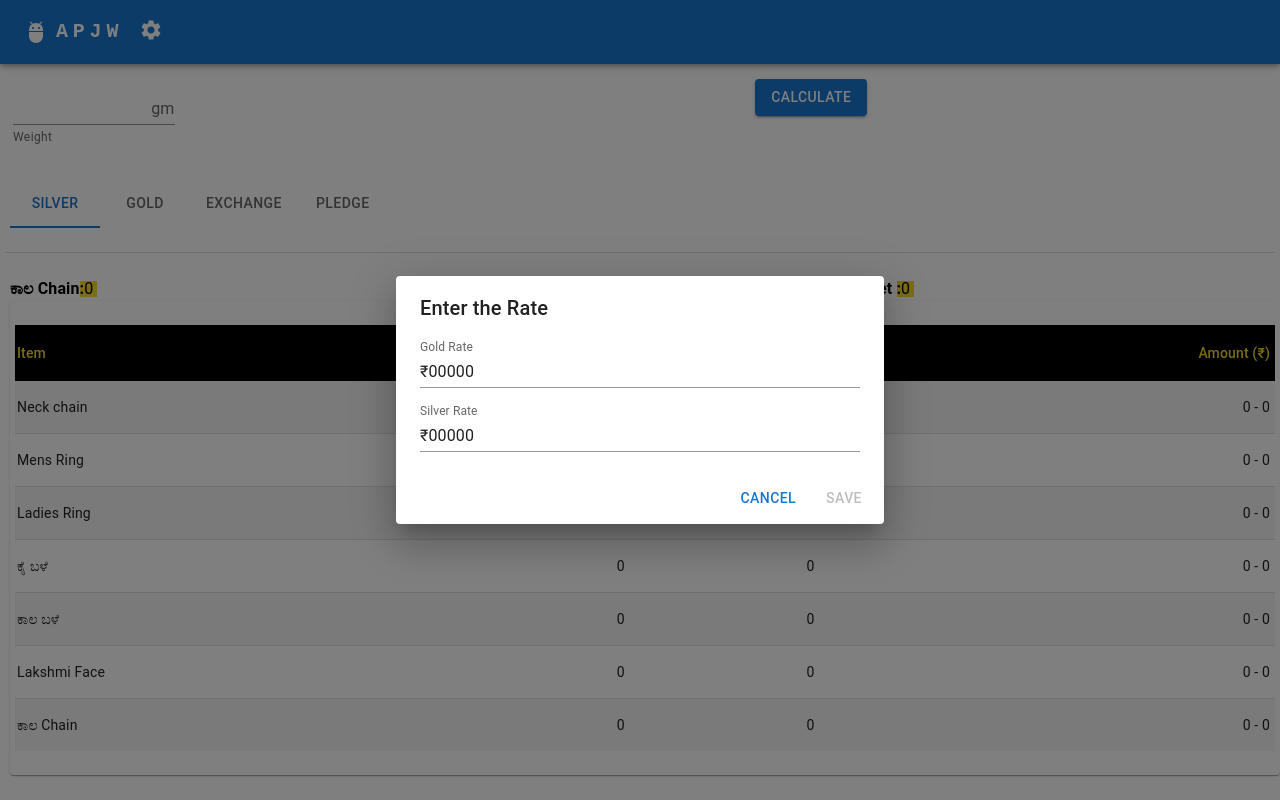
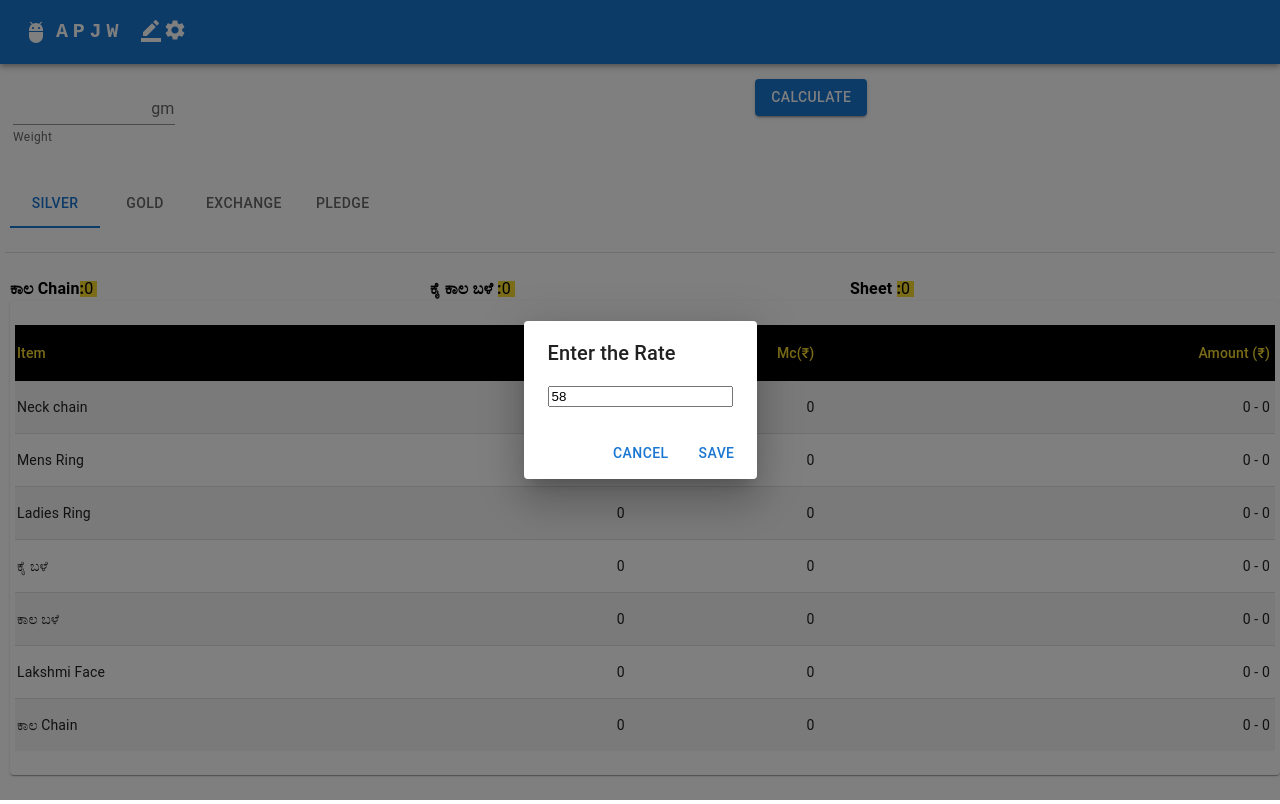
Before and after one commit to Supriya-157/pjw-math, a React (Create React App) app: page / in a window 1280 px wide. Both pictures are taken after a click on the element 151 px from the left and 32 px from the top of the page. Built offline with nearby package versions, Linux system fonts and the light colour scheme.

Commit message:
new popup

```diff
--- a/src/App.js
+++ b/src/App.js
@@ -1,5 +1,6 @@
 import React, {useEffect,useState} from 'react';
 import RatePopup from './ratePopup';
+import ConfigRatePopup from './configRatePopup';
 import AppBar from '@mui/material/AppBar';
 import Container from '@mui/material/Container';
 import Toolbar from '@mui/material/Toolbar';
@@ -18,6 +19,7 @@ import Typography from '@mui/material/Typography';
 import BasicTable from './AppTable';
 import AdbIcon from '@mui/icons-material/Adb';
 import SettingsIcon from '@mui/icons-material/Settings';
+import BorderColorIcon from '@mui/icons-material/BorderColor';
 import { pink } from '@mui/material/colors';
 import './App.css';
 
@@ -26,6 +28,7 @@ function App() {
   const [goldRate, setGoldRate] = React.useState(localStorage.getItem('goldRate') != null ? localStorage.getItem('goldRate') : '00000' );
   const [silverRate, setSilverRate] = React.useState(localStorage.getItem('silverRate') != null ? localStorage.getItem('silverRate') : '00000' );
   const [isPopupOpen, setIsPopupOpen] = React.useState(false);//React.useState(localStorage.getItem('goldRate') != null ? false : true);
+  const [isSilverPopupOpen, setIsSilverPopupOpen] = React.useState(false);
   const [state, setState] = useState({weight: undefined});
   const [value, setValue] = React.useState(0);
   const rows = JewelleryItems;
@@ -43,6 +46,11 @@ function App() {
     setGoldRate(localStorage.getItem('goldRate'));
     setSilverRate(localStorage.getItem('silverRate'));
     setIsPopupOpen(false);
+  };
+  const handleConfigRateChange = () => {
+    //setGoldRate(localStorage.getItem('goldRate'));
+    //setSilverRate(localStorage.getItem('silverRate'));
+    setIsSilverPopupOpen(false);
   };
 
 
@@ -70,6 +78,11 @@ function App() {
     console.log('handleOpenPopup called');
     setIsPopupOpen(true);
     console.log(isPopupOpen);
+  };
+  const handleSilverRate = () => {
+    console.log('handleSilverRate called');
+    setIsSilverPopupOpen(true);
+    console.log(isSilverPopupOpen);
   };
   const handleChange = (event, newValue) => {
     setValue(newValue);
@@ -150,7 +163,7 @@ const goldRateCard = ()=> {
     console.log(isPopupOpen);
     goldRateCard();
    // setIsPopupOpen(true);
-  },[isPopupOpen])
+  },[isPopupOpen,isSilverPopupOpen])
 
   return (
 
@@ -193,9 +206,12 @@ const goldRateCard = ()=> {
                   textDecoration: 'none',
                 }}
               >
-                            PAVAN JEWELLERY
+                            PAVAN
 
             </Typography>
+            <div style={{display:'inline-block', cursor:'pointer'}} onClick={handleSilverRate}>
+            <BorderColorIcon/>
+            </div>
             <div style={{display:'inline-block', cursor:'pointer'}} onClick={handleOpenPopup}>
               <SettingsIcon/>
             </div>
@@ -267,6 +283,7 @@ const goldRateCard = ()=> {
             </CustomTabPanel>
         </div>
         <RatePopup status={isPopupOpen} handleRateChange={handleRateChange}/>
+        <ConfigRatePopup status={isSilverPopupOpen} handleConfigRateChange={handleConfigRateChange}/>
     </div>
   );
 }
--- /dev/null
+++ b/src/configRatePopup.js
@@ -0,0 +1,166 @@
+import React,{useEffect} from 'react';
+import Button from '@mui/material/Button';
+import TextField from '@mui/material/TextField';
+import Dialog from '@mui/material/Dialog';
+import DialogActions from '@mui/material/DialogActions';
+import DialogContent from '@mui/material/DialogContent';
+import DialogTitle from '@mui/material/DialogTitle';
+import PropTypes from 'prop-types';
+import NumberFormat from 'react-number-format';
+import { Grid } from '@mui/material';
+
+
+
+
+const NumberFormatCustom = React.forwardRef(function NumberFormatCustom(props, ref) {
+    const { onChange, ...other } = props;
+
+    return (
+      <NumberFormat
+        {...other}
+        getInputRef={ref}
+        onValueChange={(values) => {
+          onChange({
+            target: {
+              name: props.name,
+              value: values.value,
+            },
+          });
+        }}
+        thousandSeparator
+        isNumericString
+        prefix="₹"
+      />
+    );
+  });
+
+  NumberFormatCustom.propTypes = {
+    name: PropTypes.string.isRequired,
+    onChange: PropTypes.func.isRequired,
+  };
+
+export default function FormDialog(props) {
+
+  const [open, setOpen] = React.useState(props.status);
+  const [isSaveBtnClicked,setIsSaveBtnClicked]=React.useState(false);
+  const [values, setValues] = React.useState(
+    {
+    anklet: localStorage.getItem('anklet') != null ? localStorage.getItem('anklet') : '58' ,
+    ldsBracelet:localStorage.getItem('ldsBracelet') != null ? localStorage.getItem('ldsBracelet') : '120',
+    dollar: localStorage.getItem('dollar') != null ? localStorage.getItem('dollar') : '140' ,
+    Khada: localStorage.getItem('Khada') != null ? localStorage.getItem('Khada') : '75' ,
+    lakshmiFaceRglr: localStorage.getItem('lakshmiFaceRglr') != null ? localStorage.getItem('lakshmiFaceRglr') : '75' ,
+    lakshmiFaceHM: localStorage.getItem('lakshmiFaceHM') != null ? localStorage.getItem('lakshmiFaceHM') : '80' ,
+    diya: localStorage.getItem('diya') != null ? localStorage.getItem('diya') : '80' ,
+    plate: localStorage.getItem('plate') != null ? localStorage.getItem('plate') : '80' ,
+    hollowIdol: localStorage.getItem('hollowIdol') != null ? localStorage.getItem('hollowIdol') : '75' ,
+    solidIdol: localStorage.getItem('solidIdol') != null ? localStorage.getItem('solidIdol') : '75' ,
+    chatri: localStorage.getItem('chatri') != null ? localStorage.getItem('chatri') : '75' ,
+    toeRing_waistChain: localStorage.getItem('toeRing_waistChain') != null ? localStorage.getItem('toeRing_waistChain') : '60' ,
+    gentsRing: localStorage.getItem('gentsRing') != null ? localStorage.getItem('gentsRing') : '120' ,
+    LdsRing: localStorage.getItem('LdsRing') != null ? localStorage.getItem('LdsRing') : '140' ,
+    gentsBracelet_neckChain: localStorage.getItem('gentsBracelet_neckChain') != null ? localStorage.getItem('gentsBracelet_neckChain') : '110' ,
+  });
+
+  // const handleClickOpen = () => {
+  //   setOpen(true);
+  //   props.status = true;
+  // };
+
+  const handleClose = () => {
+    //setOpen(false);
+   // props.status = false;
+
+    props.handleConfigRateChange();
+  };
+
+  const handleSave = () => {
+    console.log("values=="+values);
+    setIsSaveBtnClicked(true);
+    localStorage.setItem('anklet',values.anklet);
+    localStorage.setItem('ldsBracelet',values.ldsBracelet);
+    localStorage.setItem('dollar',values.dollar);
+    localStorage.setItem('Khada',values.Khada);
+    localStorage.setItem('lakshmiFaceRglr',values.lakshmiFaceRglr);
+    localStorage.setItem('lakshmiFaceHM',values.lakshmiFaceHM);
+    localStorage.setItem('diya',values.diya);
+    localStorage.setItem('plate',values.plate);
+    localStorage.setItem('hollowIdol',values.hollowIdol);
+    localStorage.setItem('solidIdol',values.solidIdol);
+    localStorage.setItem('chatri',values.chatri);
+    localStorage.setItem('toeRing_waistChain',values.toeRing_waistChain);
+    localStorage.setItem('gentsRing',values.gentsRing);
+    localStorage.setItem('LdsRing',values.LdsRing);
+    localStorage.setItem('gentsBracelet_neckChain',values.gentsBracelet_neckChain);
+
+     handleClose();
+  };
+    /*if(values.silverRate !== '' && values.goldRate !== ''){
+
+        setValues({
+            ...values,
+            ['goldRateHelperText']:'',
+            ['silverRateHelperText']:''
+          });
+          localStorage.setItem('goldRate',values.goldRate);
+          localStorage.setItem('silverRate',values.silverRate);
+          handleClose();
+    }
+    else if(values.silverRate === ''){
+             setValues({
+            ...values,
+            ['silverRateHelperText']:'Enter Silver Rate'
+          });
+    }
+    else if(values.goldRate === ''){
+        console.log('in else if gold');
+
+        setValues({
+            ...values,
+            ['goldRateHelperText']:'Enter Gold Rate'
+          });
+    }
+    else {
+
+        setValues({
+            ...values,
+            [values.silverRateHelperText]:'Enter Silver Rate',
+            [values.goldRateHelperText]:'Enter Gold Rate'
+          });
+    }
+
+  };
+  */
+
+
+
+
+  const handleChange = (event) => {
+        //setIsSaveBtnClicked(true);
+        setValues({
+            ...values,
+            [event.target.name]: event.target.value,
+                  });
+  };
+
+  useEffect(() => {
+    //setOpen(true);
+  }, [])
+
+  return (
+    <div>
+      <Dialog open={props.status} onClose={handleClose}>
+        <DialogTitle>Enter the Rate</DialogTitle>
+        <DialogContent >
+        <Grid>
+            <input type="number" name="anklet" value={values.anklet} onChange={handleChange}></input>
+        </Grid>
+
+        </DialogContent>
+        <DialogActions>
+          <Button onClick={handleClose}>Cancel</Button>
+          <Button  onClick={handleSave}>Save</Button>
+        </DialogActions>
+      </Dialog>
+    </div>
+  )};
```
